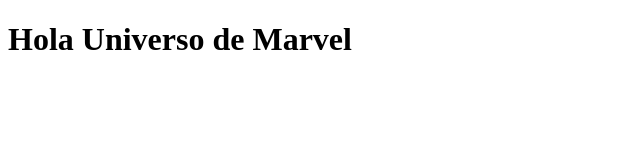
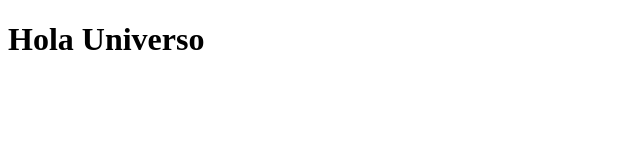
Before and after one commit to gonzaliaga/prueba_Github, a plain HTML site: page index2.html in a window 1280 px wide. Shown: the whole page, without its empty margins (0-640 px from the left). Drawn offline with Linux system fonts and the light colour scheme.

Commit message:
update index 2

```diff
--- a/index2.html
+++ b/index2.html
@@ -6,6 +6,6 @@
     <title>Prueba de github</title>
 </head>
 <body>
-    <H1>Hola Universo de Marvel</H1>
+    <H1>Hola Universo</H1>
 </body>
 </html>
```
